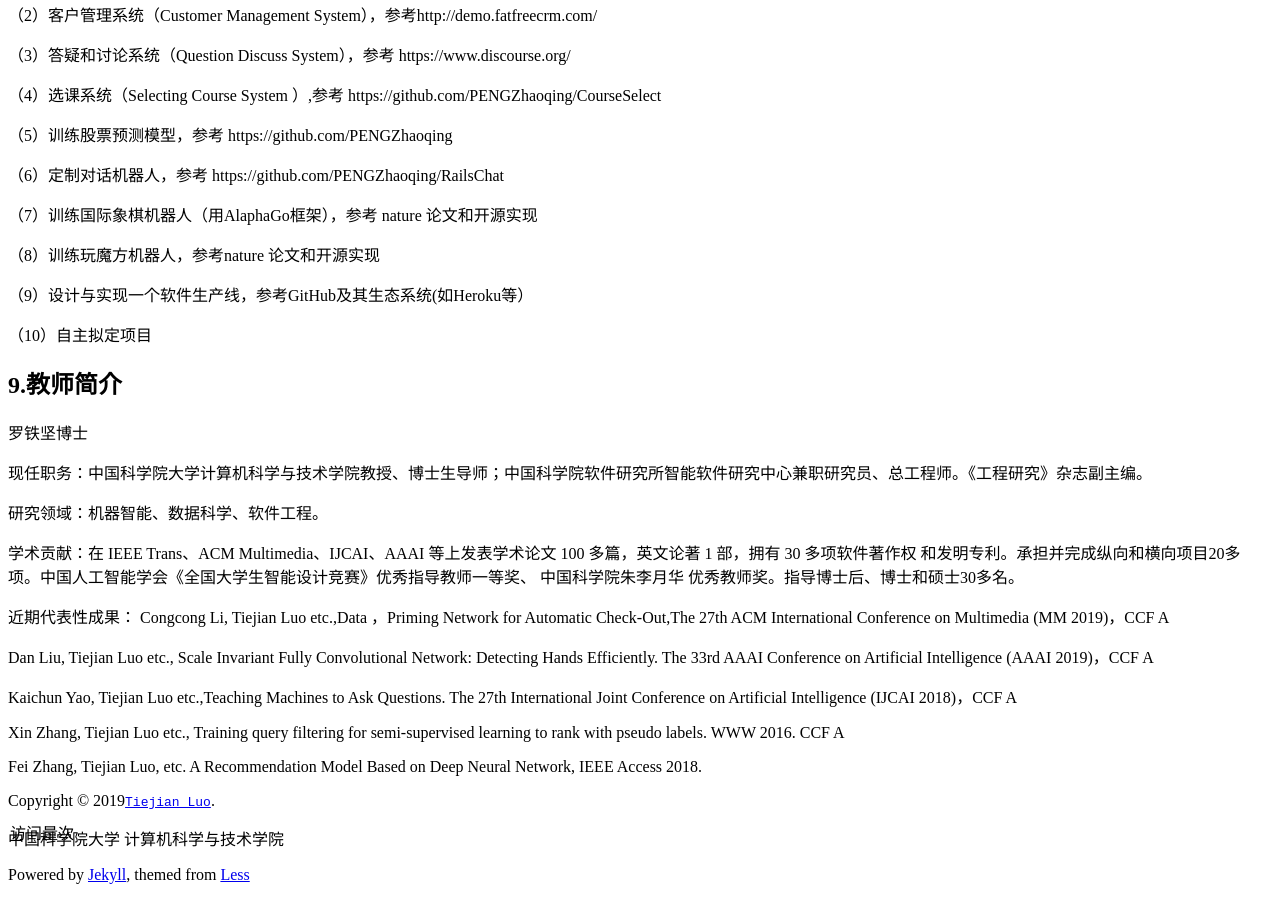
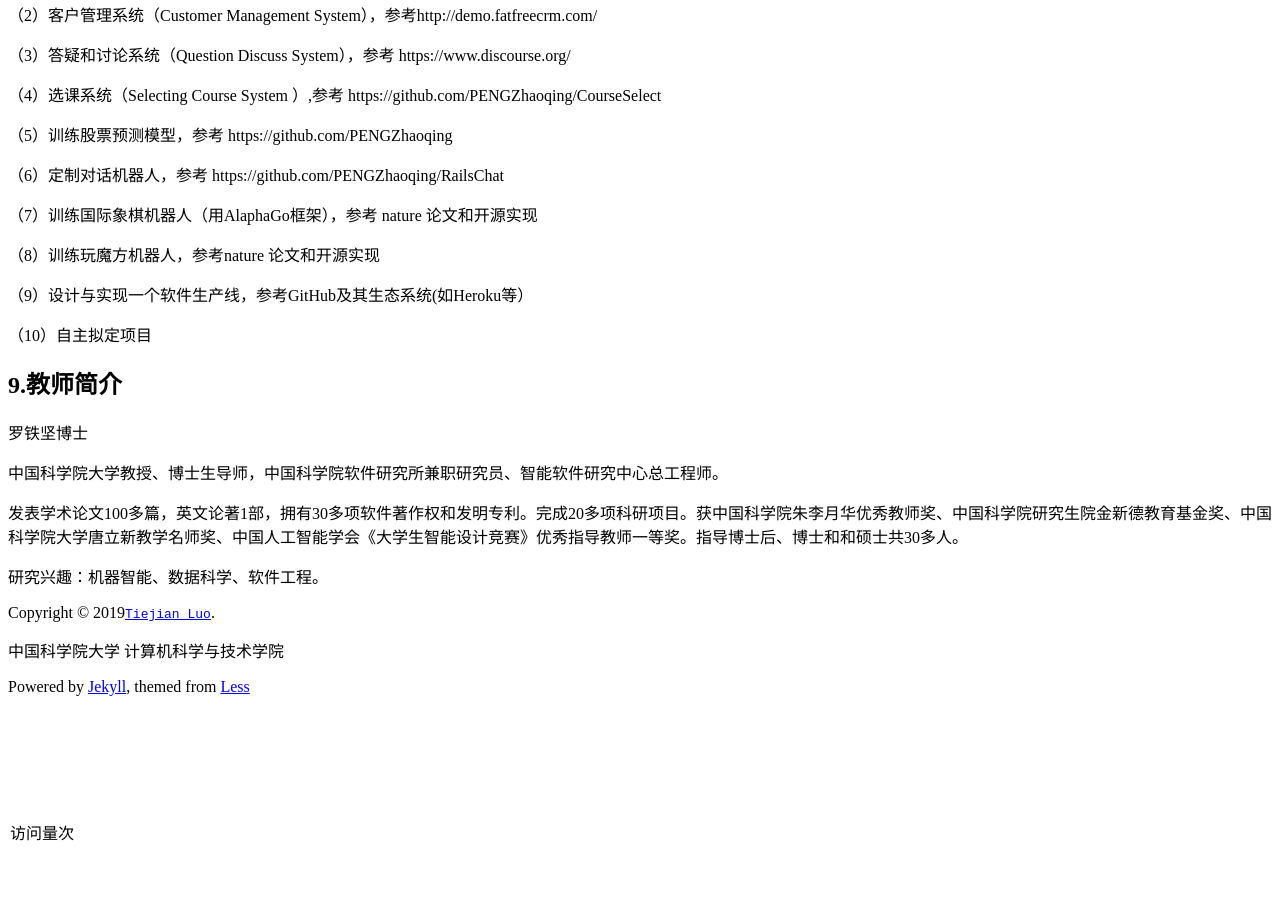
Before and after one commit to tjluo-ucas/ase, a Jekyll site: the page built from _posts/2019-02-08-intro.md, in a window 1280 px wide and 900 px high, scrolled down 2304 px. Built offline with Jekyll 4.4.1, drawn with Linux system fonts in a browser that asks for light colours; comment, search, counter and statistics services are not loaded.

Commit message:
Update 2019-02-08-intro.md

```diff
--- a/_posts/2019-02-08-intro.md
+++ b/_posts/2019-02-08-intro.md
@@ -116,19 +116,8 @@ banner: 课程简介
 ---------------------------
 罗铁坚博士
 
-现任职务：中国科学院大学计算机科学与技术学院教授、博士生导师；中国科学院软件研究所智能软件研究中心兼职研究员、总工程师。《工程研究》杂志副主编。
+中国科学院大学教授、博士生导师，中国科学院软件研究所兼职研究员、智能软件研究中心总工程师。
 
-研究领域：机器智能、数据科学、软件工程。
+发表学术论文100多篇，英文论著1部，拥有30多项软件著作权和发明专利。完成20多项科研项目。获中国科学院朱李月华优秀教师奖、中国科学院研究生院金新德教育基金奖、中国科学院大学唐立新教学名师奖、中国人工智能学会《大学生智能设计竞赛》优秀指导教师一等奖。指导博士后、博士和和硕士共30多人。
 
-学术贡献：在 IEEE Trans、ACM Multimedia、IJCAI、AAAI 等上发表学术论文 100 多篇，英文论著 1 部，拥有 30 多项软件著作权 和发明专利。承担并完成纵向和横向项目20多项。中国人工智能学会《全国大学生智能设计竞赛》优秀指导教师一等奖、 中国科学院朱李月华 优秀教师奖。指导博士后、博士和硕士30多名。
-
-近期代表性成果：
-Congcong Li, Tiejian Luo etc.,Data ，Priming Network for Automatic Check-Out,The 27th ACM International Conference on Multimedia (MM 2019)，CCF A
-
-Dan Liu, Tiejian Luo etc., Scale Invariant Fully Convolutional Network: Detecting Hands Efficiently. The 33rd AAAI Conference on Artificial Intelligence (AAAI 2019)，CCF A
-
-Kaichun Yao, Tiejian Luo etc.,Teaching Machines to Ask Questions. The 27th International Joint Conference on Artificial Intelligence (IJCAI 2018)，CCF A
-
-Xin Zhang, Tiejian Luo etc., Training query filtering for semi-supervised learning to rank with pseudo labels. WWW 2016. CCF A
-
-Fei Zhang, Tiejian Luo,  etc. A Recommendation Model Based on Deep Neural Network, IEEE Access 2018.
+研究兴趣：机器智能、数据科学、软件工程。
```
